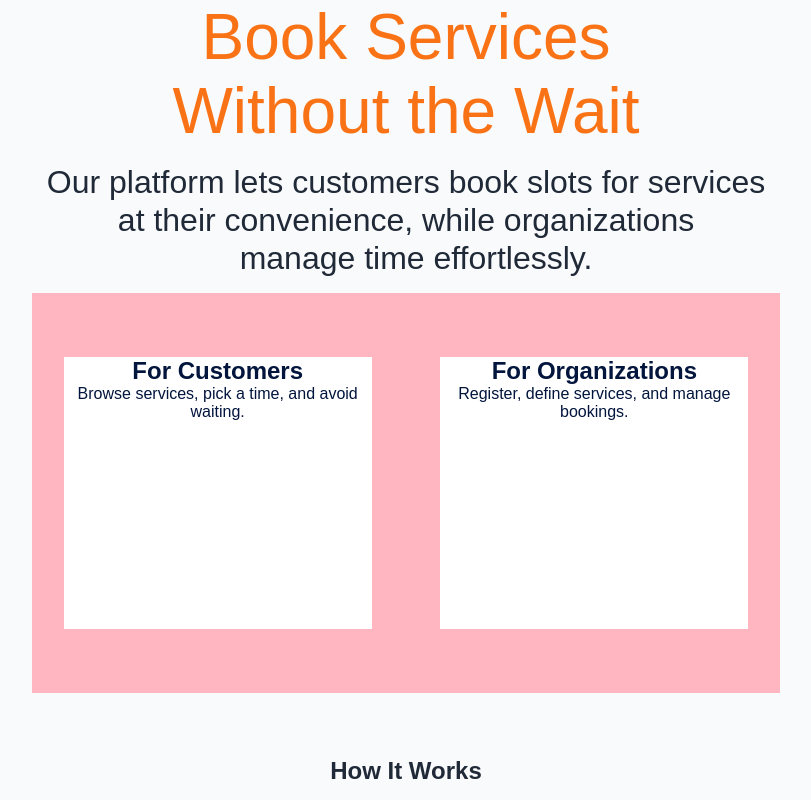
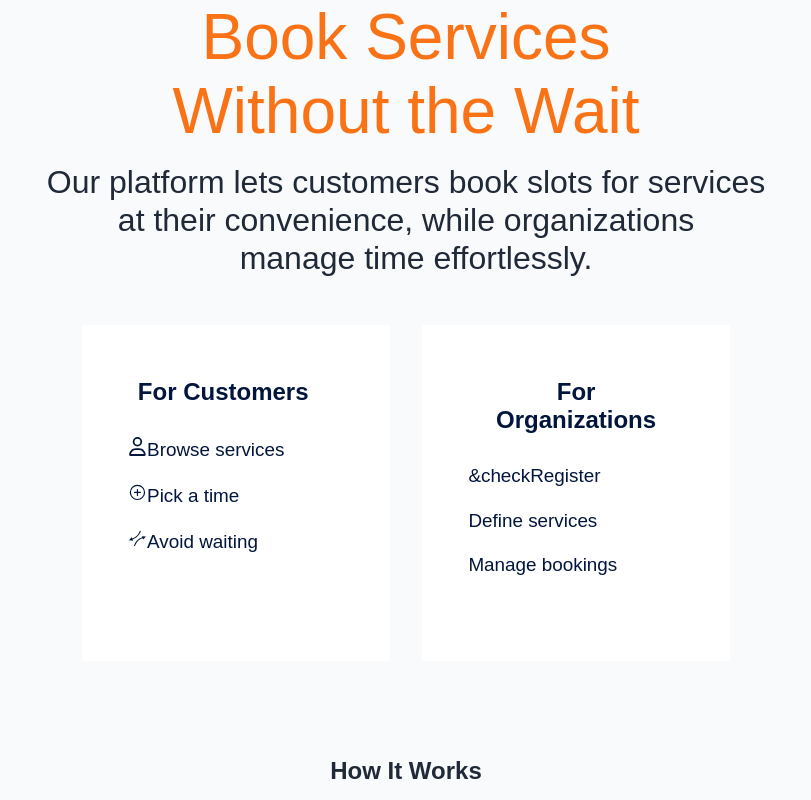
Before and after one commit to Iknite-Space/queueless, a React (Create React App) app in the folder app/: page /about in a window 1280 px wide. Shown: the top 800 px of the page, without its empty margins (234-1045 px from the left). Built offline with nearby package versions, Linux system fonts and the light colour scheme.

Commit message:
working on the about us desription of the about section of the application,

```diff
--- a/app/src/components/aboutUs/About.css
+++ b/app/src/components/aboutUs/About.css
@@ -40,26 +40,42 @@
   margin-bottom: -5px;
 }
 
-.audience-section {
+.user-section {
   display: flex;
-  justify-content: space-between;
-  padding: 4rem 2rem;
+  justify-content: center;
+  padding: 2rem 2rem;
   color: #02153D;
   width: 65%;
   height: 400px;
-  background-color: lightpink;
   margin: 0 auto;
+  column-gap: 2rem;
 
 }
 
-.audience-card {
+.user-card {
   background-color: white;
   text-align: center;
   max-width: 45%;
   flex: 1;
+  padding: 2.5rem;
 }
 
-.audience-card img {
+.user-card h2{
+  font-size: 1.5rem;
+  width: fit-content;
+  padding: 0.8rem 1rem;
+  margin-bottom: 0.5em;
+}
+.user-card li {
+ list-style-type: none;
+ /* background-color: palegoldenrod; */
+ width: fit-content;
+ font-size:1.18rem ;
+  margin-bottom: 0.5em;
+  padding: 0.4rem;
+
+}
+.user-card img {
   width: 60px;
   margin-bottom: 1rem;
 }
--- a/app/src/components/aboutUs/About.jsx
+++ b/app/src/components/aboutUs/About.jsx
@@ -2,7 +2,9 @@
 
 import React from "react";
 import "./About.css";
-
+import { FaRegUser} from "react-icons/fa6";
+import { GiAvoidance } from "react-icons/gi";
+import { IoAddCircleOutline } from "react-icons/io5";
  function About() {
   return (
     <div className="about-container">
@@ -10,19 +12,36 @@ import "./About.css";
       <section className="about-header-section">
         <p className="about-header-text">Book Services Without the Wait</p>
         {/* <p>Skip the queue. Book your slot. Save time.</p> */}
-        <p className="about-description">Our platform lets customers book slots for services at their convenience, while organizations <span className="third-line">manage time effortlessly.</span> </p>
+        <p className="about-description">
+          Our platform lets customers book slots for services at their
+          convenience, while organizations{" "}
+          <span className="third-line">manage time effortlessly.</span>{" "}
+        </p>
       </section>
 
-
       {/* Audience Section */}
-      <section className="audience-section">
-        <div className="audience-card">
+      <section className="user-section">
+        <div className="user-card customer-card">
           <h2>For Customers</h2>
-          <p>Browse services, pick a time, and avoid waiting.</p>
+          <ul>
+            <li>
+              <FaRegUser />
+              Browse services
+            </li>
+            <li><IoAddCircleOutline/>Pick a time</li>
+            <li>
+              <GiAvoidance />
+              Avoid waiting
+            </li>{" "}
+          </ul>
         </div>
-        <div className="audience-card">
+        <div className="user-card admin-card">
           <h2>For Organizations</h2>
-          <p>Register, define services, and manage bookings.</p>
+          <ul>
+            <li><span>&check</span>Register</li>
+            <li>Define services</li>
+            <li>Manage bookings</li>{" "}
+          </ul>
         </div>
       </section>
 
```
